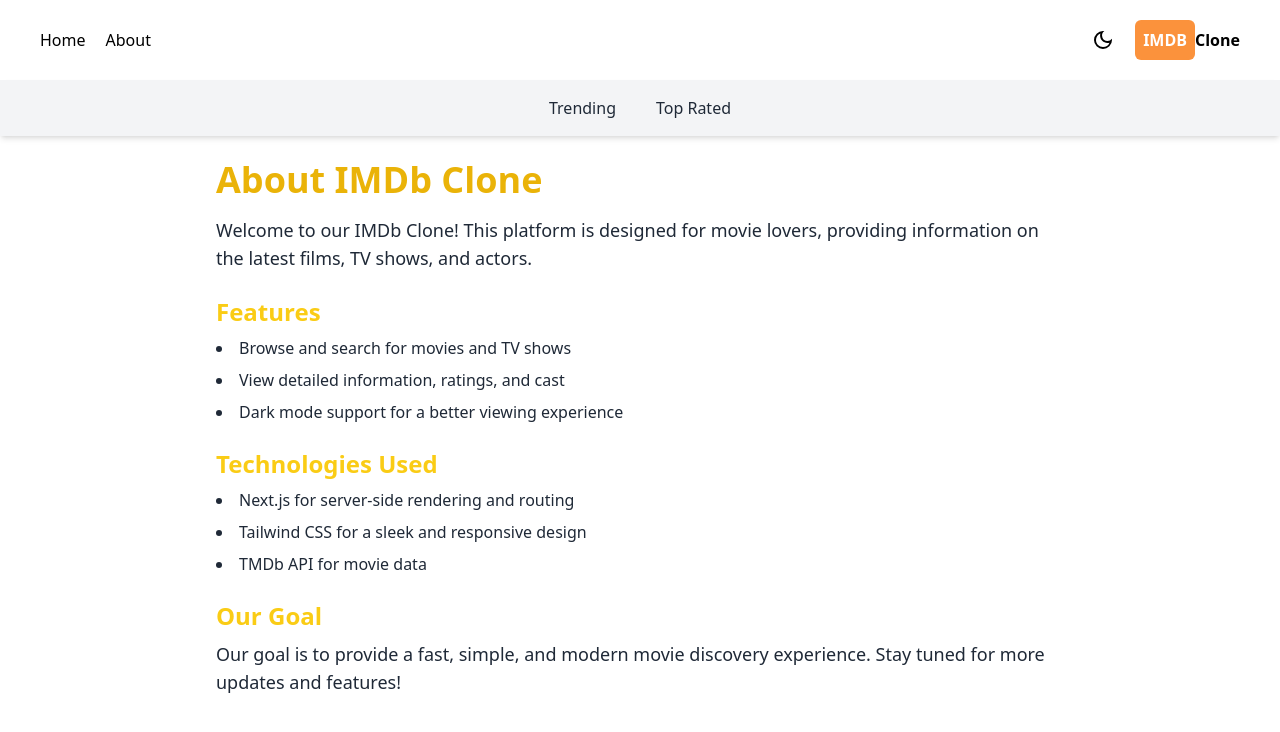
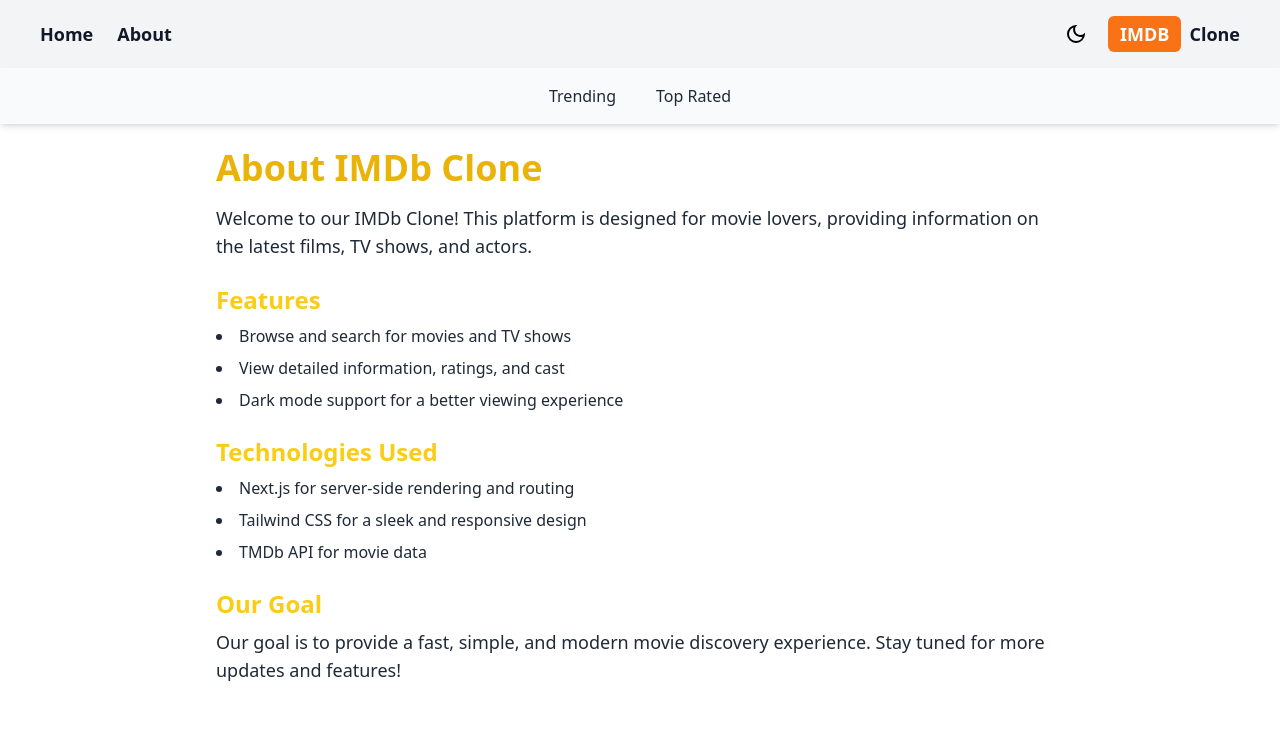
Before and after one commit to Abidmo07/Movie-next-app, a Next.js app: page /about in a window 1280 px wide. Shown: the top 732 px of the page. Built offline with nearby package versions, Linux system fonts and the light colour scheme.

Commit message:
adding the last touches

```diff
--- a/src/app/about/page.jsx
+++ b/src/app/about/page.jsx
@@ -6,8 +6,8 @@
   const { theme } = useTheme();
 
   return (
-    <div className={`max-w-4xl mx-auto p-6 transition-colors duration-300 ${
-      theme === "dark" ? "text-gray-200 " : "text-gray-800 "
+    <div className={`   max-w-4xl mx-auto p-6 transition-colors duration-300 ${
+      theme === "dark" ? "text-gray-200  " : "text-gray-800 "
     }`}>
       <h1 className="text-4xl font-bold text-yellow-500 mb-4">About IMDb Clone</h1>
       <p className="text-lg mb-4">
--- a/src/app/components/Header.jsx
+++ b/src/app/components/Header.jsx
@@ -1,40 +1,38 @@
-
-
-import React from 'react'
-import { MdOutlineDarkMode } from "react-icons/md";
+import React from 'react';
 import Link from 'next/link';
 import SwitchMode from './SwitchMode';
-import NavBar from './NavBar';
 
 export default function Header() {
+  return (
+    <header className="dark:bg-gray-900 bg-gray-100 px-10 py-4 flex items-center justify-between shadow-md transition-all">
+      {/* Navigation Menu */}
+      <nav className="flex items-center gap-6">
+        <Link href="/">
+          <h2 className="cursor-pointer text-lg font-semibold dark:text-white text-gray-900 transition-colors hover:text-orange-500">
+            Home
+          </h2>
+        </Link>
+        <Link href="/about">
+          <h2 className="cursor-pointer text-lg font-semibold dark:text-white text-gray-900 transition-colors hover:text-orange-500">
+            About
+          </h2>
+        </Link>
+      </nav>
 
-  return (
-    <>
-      <div className=' px-10 py-5 flex items-center justify-between shadow-md  '>
-    {/* menu */}
-    <div className='flex items-center gap-5 '>
-      <Link href={"/"}><h2 className='cursor-pointer hover:text-orange-400' >Home</h2></Link>
-
-      <Link href={"/about"}>
-      <h2 className='cursor-pointer hover:text-orange-400'>About</h2>
-
-      </Link>
-    </div>
-    {/* logo and dark/light mode */}
-    <div className='flex items-center gap-5'>
-    <SwitchMode/>
-    <Link href={"/"}>
-    <div className='flex items-center '>
-        <span className='bg-orange-400 text-white rounded-md p-2 font-semibold'>IMDB</span>
-        <p className='dark:text-white text-black font-semibold '>Clone</p>
-    </div>
-    </Link>
-
-    </div>
-   </div>
-
-
-    </>
-
-  )
+      {/* Logo & Dark Mode Toggle */}
+      <div className="flex items-center gap-5">
+        <SwitchMode />
+        <Link href="/">
+          <div className="flex items-center cursor-pointer">
+            <span className="bg-orange-500 text-white rounded-md px-3 py-1 font-bold text-lg">
+              IMDB
+            </span>
+            <p className="ml-2 dark:text-white text-gray-900 font-semibold text-lg">
+              Clone
+            </p>
+          </div>
+        </Link>
+      </div>
+    </header>
+  );
 }
--- a/src/app/components/NavBar.jsx
+++ b/src/app/components/NavBar.jsx
@@ -8,7 +8,7 @@
     const searchParam=useSearchParams();
     const genre=searchParam.get('genre');
   return (
-    <div className='dark:bg-gray-900 bg-gray-100 flex justify-center gap-10 py-4 shadow-md'>
+    <div className='dark:bg-gray-900 bg-gray-50 flex justify-center gap-10 py-4 shadow-md'>
       <Link href={"/?genre=fetchTrending"} className={`text-gray-800 dark:text-gray-200 font-medium hover:text-blue-600 dark:hover:text-blue-400 transition duration-300 cursor-pointer  ${genre==="fetchTrending"? 'underline underline-offset-8 decoration-4 decoration-orange-400 rounded-lg':''}`}>
         Trending
       </Link>
--- a/src/app/page.js
+++ b/src/app/page.js
@@ -2,45 +2,58 @@
 
 import axios from 'axios';
 import { useSearchParams } from 'next/navigation';
-import React, { useEffect, useState } from 'react'
+import React, { useEffect, useState } from 'react';
 import CardMovie from './components/CardMovie';
-const ApiKey=process.env.NEXT_PUBLIC_API_KEY;
+
+const ApiKey = process.env.NEXT_PUBLIC_API_KEY;
+
 const Home = () => {
-  const [movies,setMovies]=useState([]);
-  const searchParam=useSearchParams();
-  const genre=searchParam.get('genre')
-  const fetchMovies=()=>{
+  const [movies, setMovies] = useState([]);
+  const searchParam = useSearchParams();
+  const genre = searchParam.get('genre') || 'fetchTrending';
+  const [loading, setLoading] = useState(false);
 
-    axios.get(`https://api.themoviedb.org/3/${genre==='fetchTrending'?`trending/movie/week`:`movie/top_rated`}?api_key=${ApiKey}`).then((response)=>{
+  const fetchMovies = () => {
+    setLoading(true);
+    axios
+      .get(`https://api.themoviedb.org/3/${genre === 'fetchTrending' ? 'trending/movie/week' : 'movie/top_rated'}?api_key=${ApiKey}`)
+      .then((response) => {
         setMovies(response.data.results);
-      console.log(response.data.results)
-    }).catch((error)=>console.error(error))
-  }
-  useEffect(()=>{
+      })
+      .catch((error) => console.error(error))
+      .finally(() => setLoading(false));
+  };
+
+  useEffect(() => {
     fetchMovies();
-  },[genre])
+  }, [genre]);
+
   return (
-    <div className='grid grid-cols-4 space-x-5 space-y-2'>
-      {
-        movies.map((movie)=>{
-          return(
-           <div key={movie.id}>
-             <CardMovie image={`https://image.tmdb.org/t/p/original/${
-              movie.backdrop_path || movie.poster_path
-             }`}
+    <div className="min-h-screen p-6 transition-colors duration-300 dark:bg-gray-900 bg-white dark:text-white text-gray-900">
+      <h1 className="text-3xl font-bold text-center mb-6">Trending & Top Rated Movies</h1>
+
+      {loading ? (
+        <div className="flex justify-center items-center h-40">
+          <div className="w-12 h-12 border-4 border-blue-500 border-dashed rounded-full animate-spin"></div>
+        </div>
+      ) : (
+        <div className="grid grid-cols-1 sm:grid-cols-2 md:grid-cols-3 lg:grid-cols-4 gap-6">
+          {movies.map((movie) => (
+            <div key={movie.id} className="rounded-lg p-4 shadow-md transition transform hover:scale-105
+                dark:bg-gray-800 bg-gray-200">
+              <CardMovie
+                image={`https://image.tmdb.org/t/p/original/${movie.backdrop_path || movie.poster_path}`}
                 title={movie.original_title}
-             description={movie.overview.slice(0,100)}
+                description={movie.overview.slice(0, 100) + "..."}
                 likes={movie.vote_count}
                 date={movie.release_date}
               />
-
+            </div>
+          ))}
+        </div>
+      )}
     </div>
   );
-        })
-      }
+};
 
-    </div>
-  )
-}
-
-export default Home
+export default Home;
```
Lines whose indentation alone changed are shown as unchanged.
